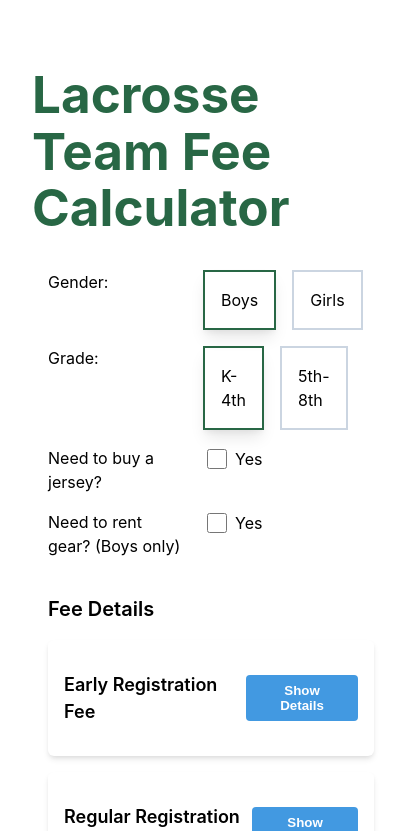
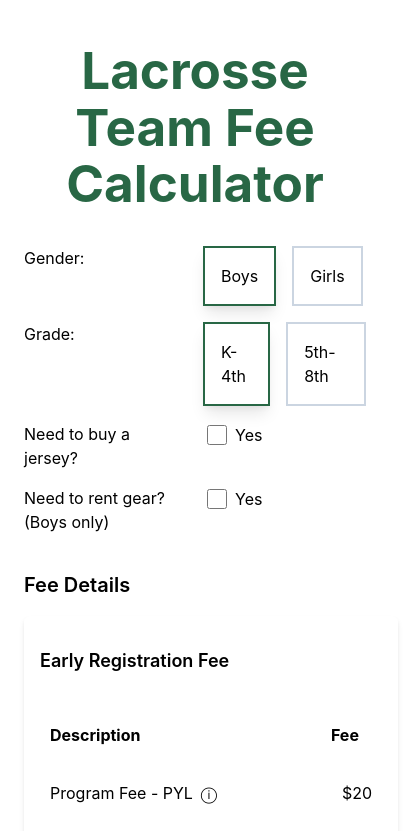
Before and after one commit to dustinmyers/pyl-lax-calc, a React (Vite) app: page / in a window 390 px wide. Shown: the top 831 px of the page, 414 px wide, since content can reach past the window. Built offline with nearby package versions, Linux system fonts and the light colour scheme.

Commit message:
Fix tooltip positioning on mobile

```diff
--- a/src/App.css
+++ b/src/App.css
@@ -3,10 +3,18 @@
   flex-direction: column;
   justify-content: center;
   align-items: center;
-  padding: 32px;
+  padding: 8px;
+  max-width: 100vw;
+}
+
+@media (min-width: 768px) {
+  .calc-app {
+    padding: 32px;
+  }
 }
 
 .calc-header {
+  text-align: center;
   color:#286745ff;
 }
 
@@ -191,7 +199,7 @@
   left: 50%; /* Start at the middle of the element */
   transform: translateX(-50%); /* Center it */
   max-width: 90vw; /* Use viewport width to limit the tooltip width */
-  width: 300px;
+  width: 200px;
   padding: 8px;
   color: white;
   background: #333;
--- a/src/App.tsx
+++ b/src/App.tsx
@@ -149,7 +149,7 @@ function App() {
             <tbody>
               <tr>
                 <td className="calc-table-padding calc-table-first-column">
-                  Program Fee - Payson Youth Lacrosse
+                  Program Fee - Payson
                   <Tooltip message="Team & program events, practice field space, team equipment, program administration">
                   ⓘ
                   </Tooltip>
@@ -235,21 +235,11 @@ interface ExpandableCardProps {
 }
 
 const ExpandableCard: React.FC<ExpandableCardProps> = ({ title, gender, registrationFee, totalFee }) => {
-  const [expanded, setExpanded] = useState(false);
-
-  const toggleExpansion = () => {
-    setExpanded(!expanded);
-  };
-
   return (
     <div className="calc-card">
       <div className="calc-card-header">
         <h2 className="calc-card-header-title">{title}</h2>
-        <button onClick={toggleExpansion} className="calc-card-header-button">
-          {expanded ? 'Hide Details' : 'Show Details'}
-        </button>
       </div>
-      {expanded && (
       <div className="calc-card-details-wrapper">
         <table className="calc-card-table">
           <thead>
@@ -261,7 +251,7 @@ const ExpandableCard: React.FC<ExpandableCardProps> = ({ title, gender, registra
           <tbody>
             <tr>
               <td className="calc-card-table-padding calc-table-first-column">
-                  Program Fee - Payson Youth Lacrosse
+                Program Fee - PYL
                 <Tooltip message="Team & program events, practice field space, team equipment, program administration">
                 ⓘ
                 </Tooltip>
@@ -302,7 +292,6 @@ const ExpandableCard: React.FC<ExpandableCardProps> = ({ title, gender, registra
           </tbody>
         </table>
       </div>
-      )}
     </div>
   );
 };
@@ -325,7 +314,7 @@ const Tooltip: React.FC<TooltipProps> = ({ message, children }) => {
 
       // Adjust the position based on the tooltip size and child element location
       let top = 30; // Default position below the element
-      let left = 70; // Default position centered
+      let left = 0; // Default position centered
 
       // Check if tooltip exceeds the bottom of the viewport
       if (childBox.bottom + tooltipBox.height > window.innerHeight) {
```
Lines whose indentation alone changed are shown as unchanged.
